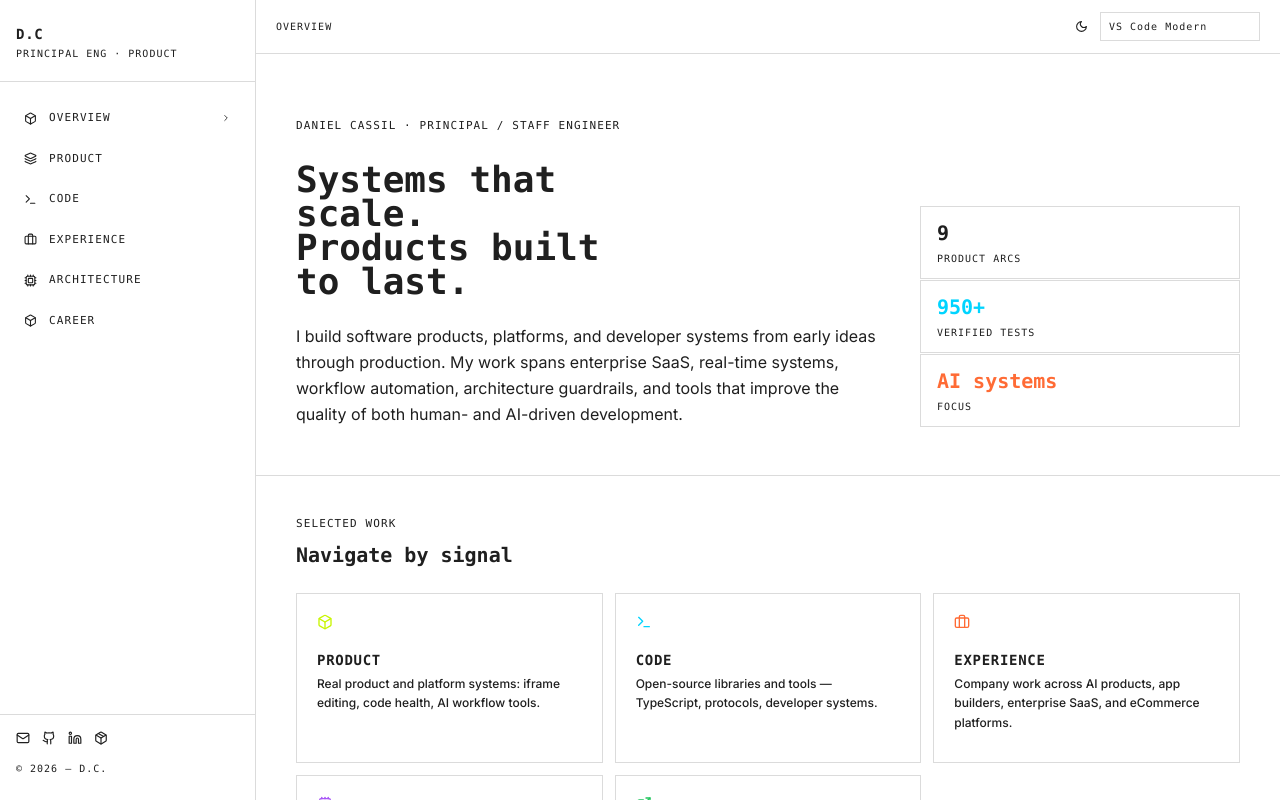
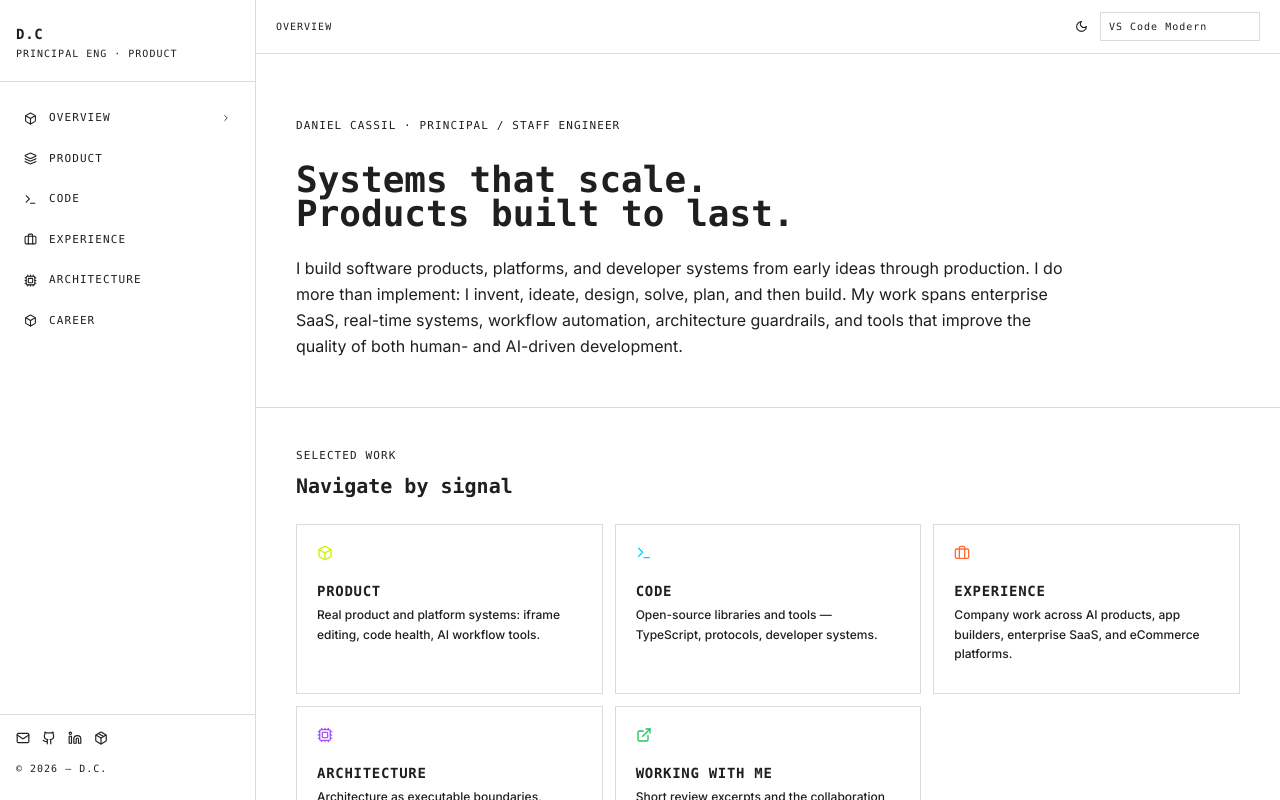
Before and after one commit to dcassil/dcassil.github.io, a React (Vite) app: page / in a window 1280 px wide. Built offline with nearby package versions, Linux system fonts and the light colour scheme.

Commit message:
Refine portfolio hero message

```diff
--- a/src/app/App.tsx
+++ b/src/app/App.tsx
@@ -863,27 +863,6 @@ function PageHeader({
   );
 }
 
-function MetricTile({
-  label,
-  value,
-  accent,
-}: {
-  label: string;
-  value: string;
-  accent?: string;
-}) {
-  return (
-    <div className="bg-card border border-border px-4 py-3">
-      <div className="font-mono text-xl font-bold text-foreground" style={accent ? { color: accent } : undefined}>
-        {value}
-      </div>
-      <div className="font-mono text-[10px] text-muted-foreground tracking-widest uppercase mt-1">
-        {label}
-      </div>
-    </div>
-  );
-}
-
 function NavItem({
   label,
   section,
@@ -935,24 +914,18 @@ function HomePage({ navigate }: { navigate: (s: Section) => void }) {
       <section className="px-5 sm:px-8 lg:px-10 pt-12 sm:pt-16 pb-12 border-b border-border">
         <div className="max-w-5xl min-w-0">
           <SectionLabel>Daniel Cassil · Principal / Staff Engineer</SectionLabel>
-          <div className="mt-7 grid gap-8 lg:grid-cols-[minmax(0,1fr)_320px] lg:items-end">
+          <div className="mt-7 max-w-3xl">
             <div className="min-w-0 max-w-full">
               <h1 className="font-mono text-4xl font-bold leading-[0.95] text-foreground">
-                <span className="block">Systems that</span>
-                <span className="block">scale.</span>
-                <span className="block text-primary">Products built</span>
-                <span className="block text-primary">to last.</span>
+                <span className="block">Systems that scale.</span>
+                <span className="block text-primary">Products built to last.</span>
               </h1>
-              <p className="mt-6 text-base text-muted-foreground max-w-2xl leading-relaxed break-words">
+              <p className="mt-6 text-base text-muted-foreground leading-relaxed break-words">
                 I build software products, platforms, and developer systems from early ideas through production.
-                My work spans enterprise SaaS, real-time systems, workflow automation, architecture guardrails,
-                and tools that improve the quality of both human- and AI-driven development.
+                I do more than implement: I invent, ideate, design, solve, plan, and then build. My work spans
+                enterprise SaaS, real-time systems, workflow automation, architecture guardrails, and tools that
+                improve the quality of both human- and AI-driven development.
               </p>
-            </div>
-            <div className="grid grid-cols-1 sm:grid-cols-3 lg:grid-cols-1 gap-px bg-border min-w-0 max-w-full">
-              <MetricTile label="Product arcs" value="9" />
-              <MetricTile label="Verified tests" value="950+" accent="#00d4ff" />
-              <MetricTile label="Focus" value="AI systems" accent="#ff6b35" />
             </div>
           </div>
         </div>
```
